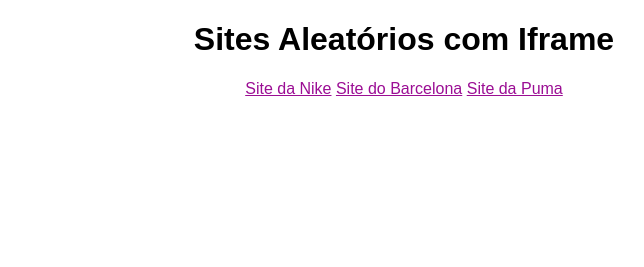
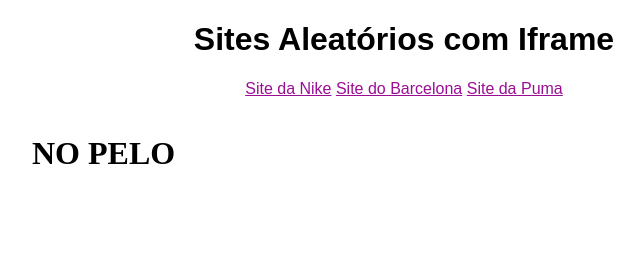
Before and after one commit to arthurzvz/html-css, a plain HTML site: page Módulo 4/ex024/iframe02.html in a window 1280 px wide. Shown: the whole page, without its empty margins (236-880 px from the left). Drawn offline with Linux system fonts and the light colour scheme.

Commit message:
atts iframe

```diff
--- a/Módulo 4/ex024/iframe02.html
+++ b/Módulo 4/ex024/iframe02.html
@@ -31,7 +31,7 @@
         <a href="https://www.puma.com.br" target="frame">Site da Puma</a>
     </p>
     <p>
-        <iframe src="" frameborder="0" name="frame">
+        <iframe srcdoc="<h1> NO PELO<h1>" frameborder="0" name="frame" referrerpolicy="no-referrer" sandbox="allow-scripts">
             Seu navegador é fudido e não suporta iframe
         </iframe>
     </p>
```
